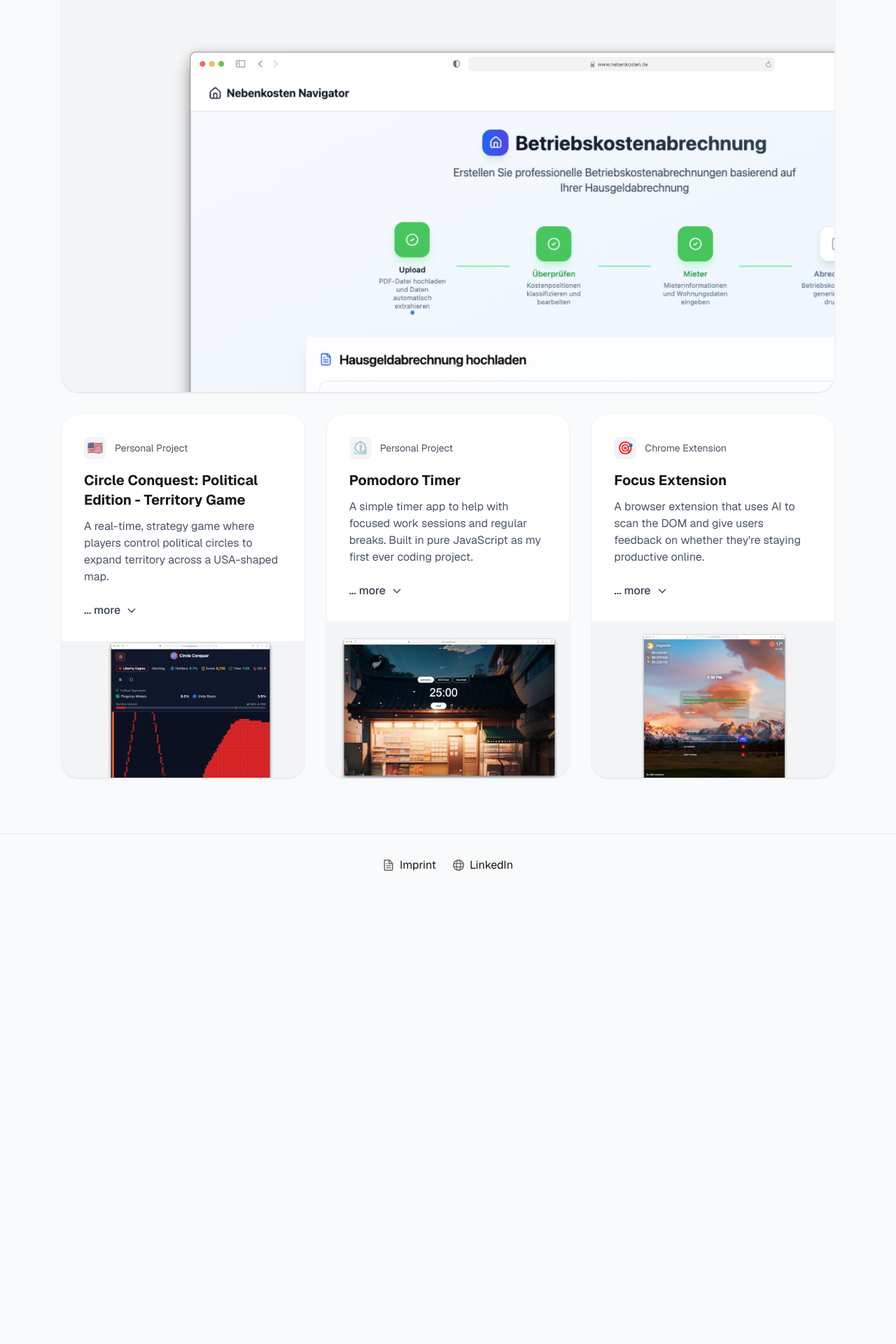
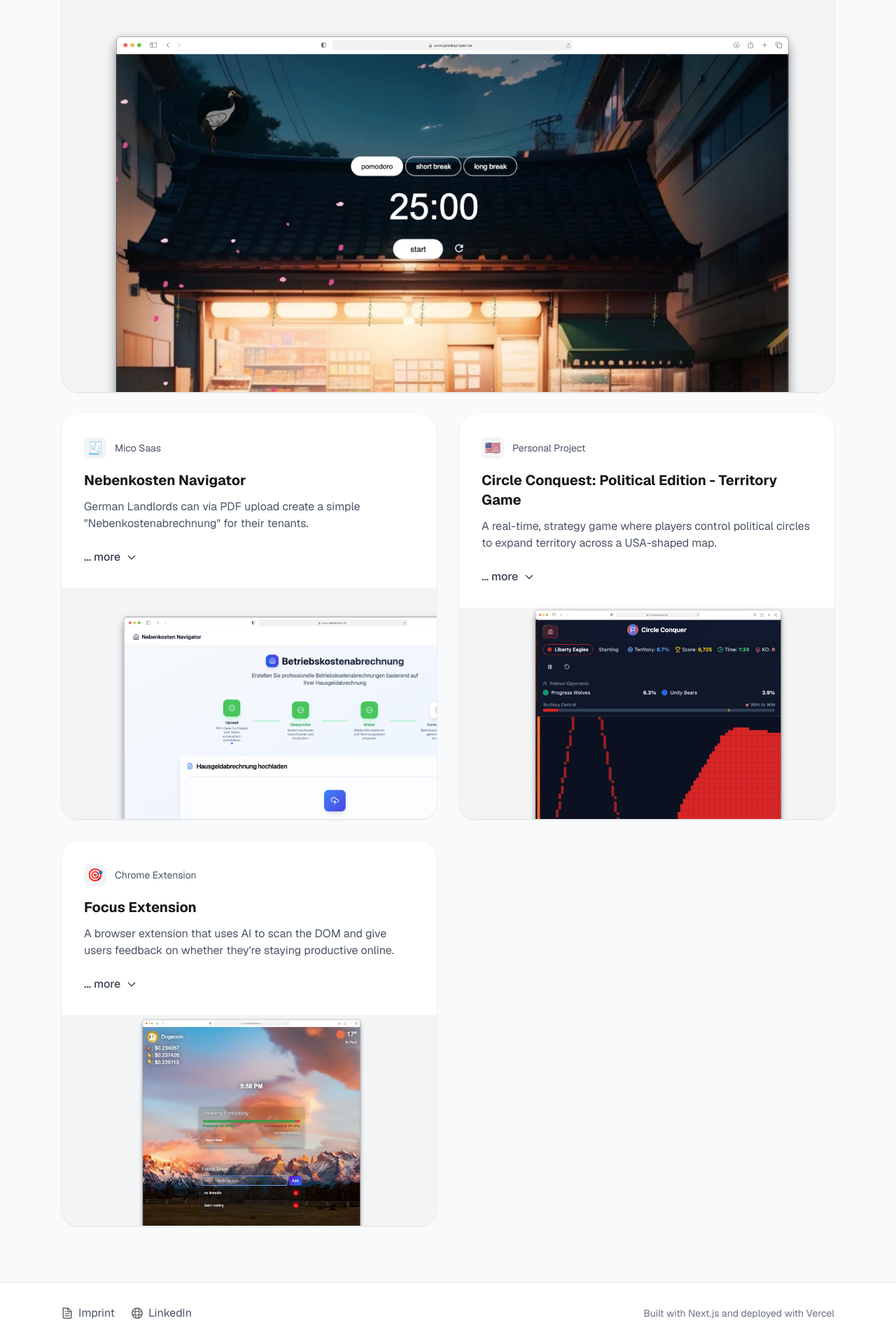
Before and after one commit to Testo-saurus/my-portfolio, a Next.js app: page / in a window 1280 px wide. Shown: the part 1732-3652 px from the top of the page at 70% size. Before the commit the page ends 3012 px from the top, so only its background shows below. Built offline with nearby package versions, Linux system fonts and the light colour scheme.

Commit message:
edit projects a bit more

```diff
--- a/app/layout.tsx
+++ b/app/layout.tsx
@@ -2,6 +2,7 @@
 
 import { Geist, Geist_Mono } from "next/font/google";
 import { createContext, useContext, useState } from "react";
+import Footer from "../components/Footer";
 import Modal from "../components/Modal";
 import Navigation from "../components/Navigation";
 import "./globals.css";
@@ -51,6 +52,7 @@ export default function RootLayout({
         >
           <Navigation />
           {children}
+          <Footer />
           {/* Modal rendered at root level - not inside Navigation */}
           <Modal isOpen={isContactOpen} onClose={closeContact} />
         </ModalContext.Provider>
--- a/app/page.tsx
+++ b/app/page.tsx
@@ -1,4 +1,3 @@
-import Image from "next/image";
 import About from "../components/About";
 import Hero from "../components/Hero";
 import Work from "../components/Work";
@@ -13,41 +12,6 @@ export default function Home() {
         <About />
         <Work />
       </main>
-
-      {/* Footer at bottom */}
-      <footer className="flex gap-6 flex-wrap items-center justify-center p-8 border-t border-gray-200">
-        <a
-          className="flex items-center gap-2 hover:underline hover:underline-offset-4"
-          href="/imprint"
-          target="_blank"
-          rel="noopener noreferrer"
-        >
-          <Image
-            aria-hidden
-            src="/file.svg"
-            alt="File icon"
-            width={16}
-            height={16}
-          />
-          Imprint
-        </a>
-
-        <a
-          className="flex items-center gap-2 hover:underline hover:underline-offset-4"
-          href="https://www.linkedin.com/in/jannik-strohbeck-044707130"
-          target="_blank"
-          rel="noopener noreferrer"
-        >
-          <Image
-            aria-hidden
-            src="/globe.svg"
-            alt="Globe icon"
-            width={16}
-            height={16}
-          />
-          LinkedIn
-        </a>
-      </footer>
     </div>
   );
 }
--- /dev/null
+++ b/components/Footer.tsx
@@ -0,0 +1,50 @@
+import Image from "next/image";
+import Link from "next/link";
+
+export default function Footer() {
+  return (
+    <footer className="border-t border-gray-200 bg-white">
+      <div className="max-w-6xl mx-auto px-4 md:px-6 py-8">
+        <div className="flex flex-col md:flex-row justify-between items-center gap-6">
+          {/* Links */}
+          <div className="flex gap-6 flex-wrap items-center justify-center">
+            <Link
+              className="flex items-center gap-2 hover:underline hover:underline-offset-4 text-gray-600 hover:text-gray-900 transition-colors"
+              href="/imprint"
+            >
+              <Image
+                aria-hidden
+                src="/file.svg"
+                alt="File icon"
+                width={16}
+                height={16}
+              />
+              Imprint
+            </Link>
+
+            <a
+              className="flex items-center gap-2 hover:underline hover:underline-offset-4 text-gray-600 hover:text-gray-900 transition-colors"
+              href="https://www.linkedin.com/in/jannik-strohbeck-044707130"
+              target="_blank"
+              rel="noopener noreferrer"
+            >
+              <Image
+                aria-hidden
+                src="/globe.svg"
+                alt="Globe icon"
+                width={16}
+                height={16}
+              />
+              LinkedIn
+            </a>
+          </div>
+
+          {/* Tech note */}
+          <p className="text-sm text-gray-500">
+            Built with Next.js and deployed with Vercel
+          </p>
+        </div>
+      </div>
+    </footer>
+  );
+}
--- a/components/Work.tsx
+++ b/components/Work.tsx
@@ -9,6 +9,27 @@ export default function Work() {
   const [expandedProject, setExpandedProject] = useState<number | null>(null);
 
   const projects = [
+    {
+      id: 3,
+      company: "Personal Project",
+      title: "Pomodoro Timer",
+      description:
+        "A simple timer app to help with focused work sessions and regular breaks. Built in pure JavaScript as my first ever coding project.",
+      icon: "⏲️",
+      image: "/PomodoreTimer.png",
+      techStack: ["HTML", "CSS", "JavaScript"],
+      year: 2024,
+      duration: "3 week",
+      aiPercentage: 50,
+      whyBuilt:
+        "I wanted to learn the basics of web development and create something useful for my own productivity. ",
+      howBuilt:
+        "Hand-coded the frist version then fine tuned using copilot in vs code.",
+      otherInfo:
+        "This project taught me a lot about DOM manipulation and event handling. I use this myself almost every day.",
+      githubLink: "https://github.com/Testo-saurus/POMODORE-LOFI-APP",
+      websiteLink: "https://testo-saurus.github.io/POMODORE-LOFI-APP/",
+    },
     {
       id: 1,
       company: "Mico Saas",
@@ -60,27 +81,6 @@ export default function Work() {
         "https://circle-conquest-political-edition-4a71582e.base44.app/",
     },
     {
-      id: 3,
-      company: "Personal Project",
-      title: "Pomodoro Timer",
-      description:
-        "A simple timer app to help with focused work sessions and regular breaks. Built in pure JavaScript as my first ever coding project.",
-      icon: "⏲️",
-      image: "/PomodoreTimer.png",
-      techStack: ["HTML", "CSS", "JavaScript"],
-      year: 2024,
-      duration: "3 week",
-      aiPercentage: 50,
-      whyBuilt:
-        "I wanted to learn the basics of web development and create something useful for my own productivity. ",
-      howBuilt:
-        "Hand-coded the frist version then fine tuned using copilot in vs code.",
-      otherInfo:
-        "This project taught me a lot about DOM manipulation and event handling. I use this myself almost every day.",
-      githubLink: "https://github.com/Testo-saurus/POMODORE-LOFI-APP",
-      websiteLink: "https://testo-saurus.github.io/POMODORE-LOFI-APP/",
-    },
-    {
       id: 4,
       company: "Chrome Extension",
       title: "Focus Extension",
@@ -129,7 +129,7 @@ export default function Work() {
 
           <Link
             href="/projects"
-            className="text-gray-700 hover:text-blue-600 font-medium flex items-center gap-2 group mb-8 lg:mb-0"
+            className="text-gray-700 hover:text-blue-600 font-medium flex items-center gap-2 group mb-8 lg:mb-0 cursor-pointer"
           >
             All Projects{" "}
             <svg
@@ -148,9 +148,9 @@ export default function Work() {
           </Link>
         </div>
 
-        <div className="grid md:grid-cols-2 lg:grid-cols-3 gap-8">
+        <div className="grid md:grid-cols-2 gap-8">
           {/* Featured Project - Takes up more space */}
-          <div className="md:col-span-3">
+          <div className="md:col-span-2">
             <div className="group relative bg-white rounded-3xl overflow-hidden shadow-sm hover:shadow-lg transition-all duration-300">
               <div className="p-8">
                 <div className="flex items-center gap-3 mb-4">
@@ -193,8 +193,12 @@ export default function Work() {
               </div>
 
               {/* Project Image/Preview */}
-              <div className="h-50 md:h-150 bg-gray-100 relative overflow-hidden">
-                <div>
+              <a
+                href={projects[0].websiteLink}
+                target="_blank"
+                rel="noopener noreferrer"
+                className="h-50 md:h-150 bg-gray-100 relative overflow-hidden block cursor-pointer hover:opacity-90 transition-opacity"
+              >
                 <Image
                   src={projects[0].image}
                   alt={`${projects[0].title} preview`}
@@ -202,13 +206,11 @@ export default function Work() {
                   className="rounded-lg object-cover object-top shadow"
                   sizes="100vw"
                 />
-                </div>
-              </div>
+              </a>
             </div>
           </div>
 
-          {/* Regular Projects */}
-          <div className="md:col-span-2 lg:col-span-3 grid md:grid-cols-2 lg:grid-cols-3 gap-8">
+          {/* Regular Projects - Now 2 columns instead of 3 */}
           {projects.slice(1).map((project) => (
             <div
               key={project.id}
@@ -255,7 +257,12 @@ export default function Work() {
               </div>
 
               {/* Project Image/Preview - Smaller for regular projects */}
-                <div className="aspect-video bg-gray-100 relative overflow-hidden flex-1 flex items-end">
+              <a
+                href={project.websiteLink}
+                target="_blank"
+                rel="noopener noreferrer"
+                className="aspect-video bg-gray-100 relative overflow-hidden flex-1 flex items-end cursor-pointer hover:opacity-90 transition-opacity"
+              >
                 {project.image ? (
                   <Image
                     src={project.image}
@@ -272,10 +279,9 @@ export default function Work() {
                     </div>
                   </div>
                 )}
-                </div>
+              </a>
             </div>
           ))}
-          </div>
         </div>
       </div>
     </section>
```
Lines whose indentation alone changed are shown as unchanged.
